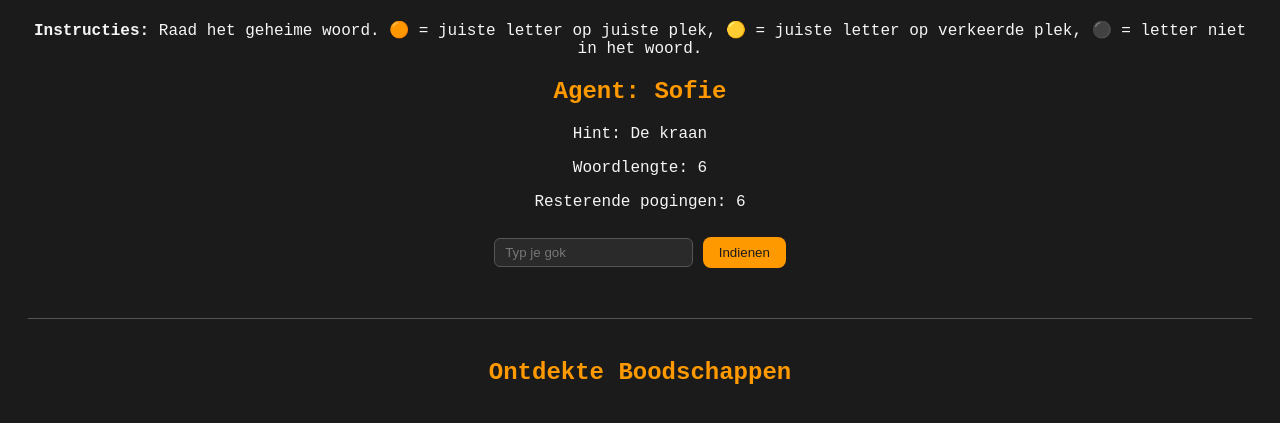
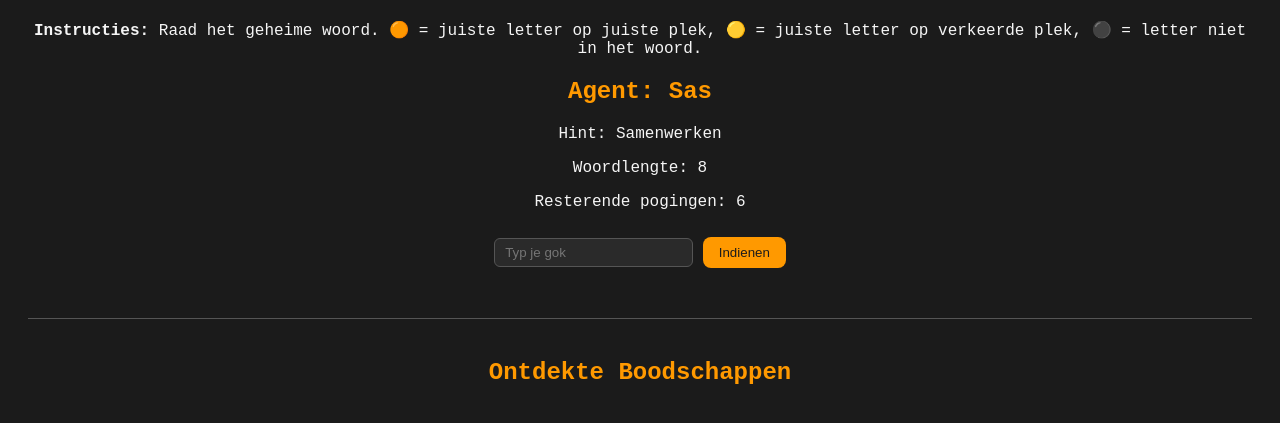
Before and after one commit to DeMol123/DeMol, a plain HTML site: page puzzle Sofie.html in a window 1280 px wide. Shown: the part 91-514 px from the top of the page. Drawn offline with Linux system fonts and the light colour scheme.

Commit message:
Update puzzle Sofie.html

```diff
--- a/puzzle Sofie.html
+++ b/puzzle Sofie.html
@@ -29,13 +29,13 @@
   <script src="assets/puzzle.js"></script>
   <script>
     createPuzzle({
-      id: "puzzle Sofie",          // uniek ID voor opslag
-      guesser: "Sofie",
-      hint: "De kraan",
-      word: "WATERR",
-      length: 6,
+      id: "puzzl Sas",          // uniek ID voor opslag
+      guesser: "Sas",
+      hint: "Samenwerken",
+      word: "TEAMPLAY",
+      length: 8,
       maxGuesses: 6,
-      message: "Bereid je voor op een wedstrijd!"
+      message: "Teams"
     });
   </script>
 </body>
```
